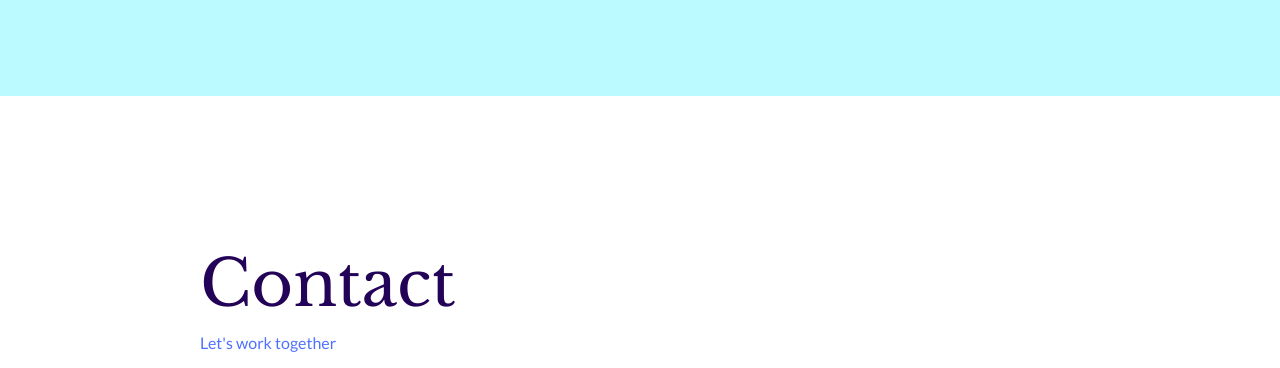
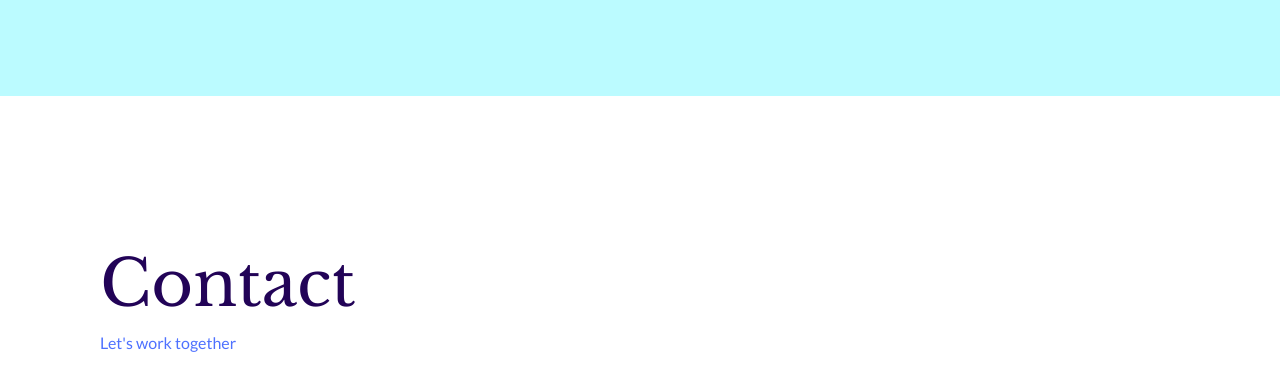
Before and after one commit to PanthaProtick/portfolio, a plain HTML site: page index.html in a window 1280 px wide. Shown: the part 2660-3028 px from the top of the page. Drawn offline with nearby package versions, Linux system fonts and the light colour scheme.

Commit message:
Fixed response issue on Contact Section-2

```diff
--- a/css/style.css
+++ b/css/style.css
@@ -90,8 +90,8 @@ p {
   padding-bottom:150px;
 }
 #contact>*{
-  margin-right: 200px;
-  margin-left: 200px;
+  margin-right: 100px;
+  margin-left: 100px;
 }
 #contact>h1{
   font-family: "Libre Baskerville", serif !important;
```
